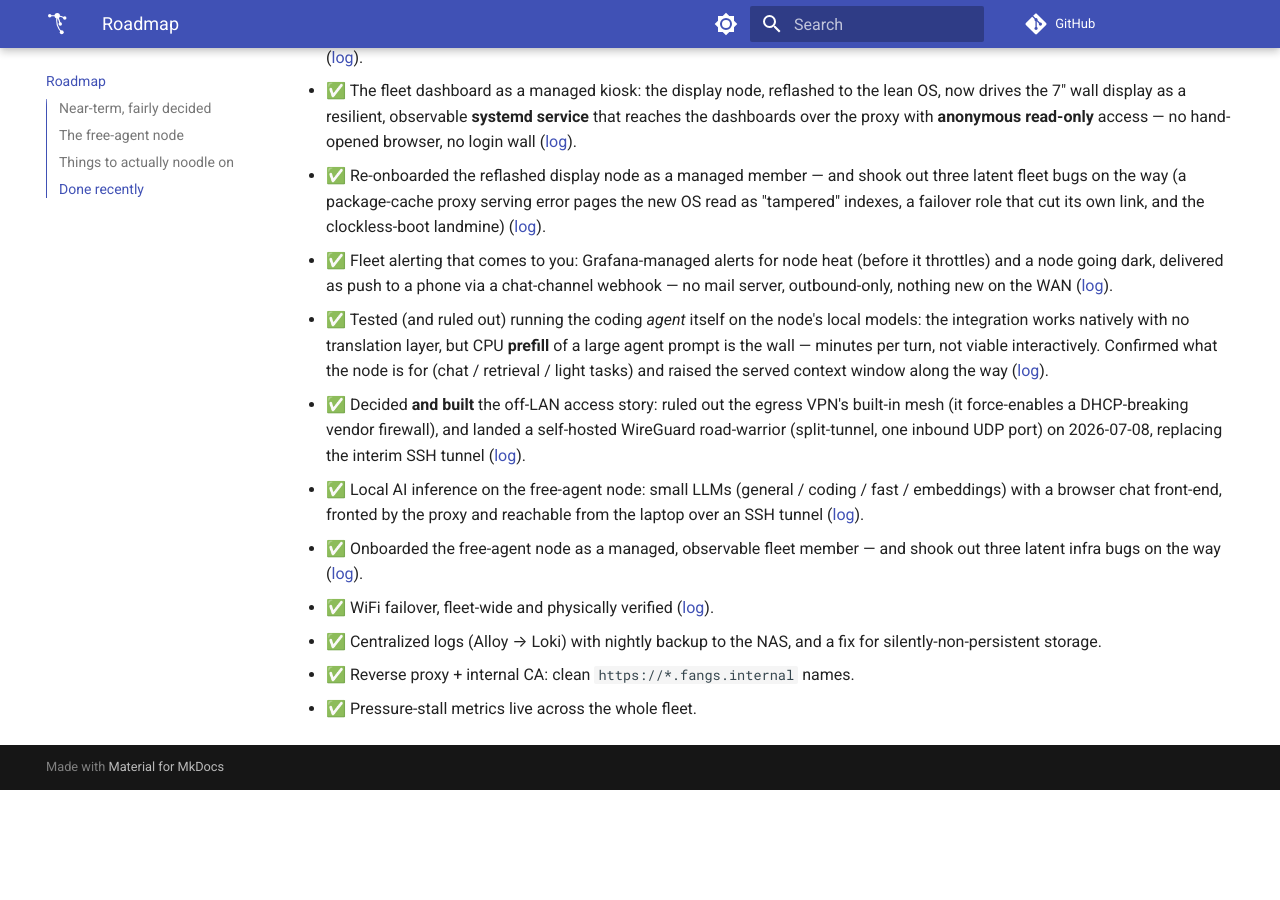
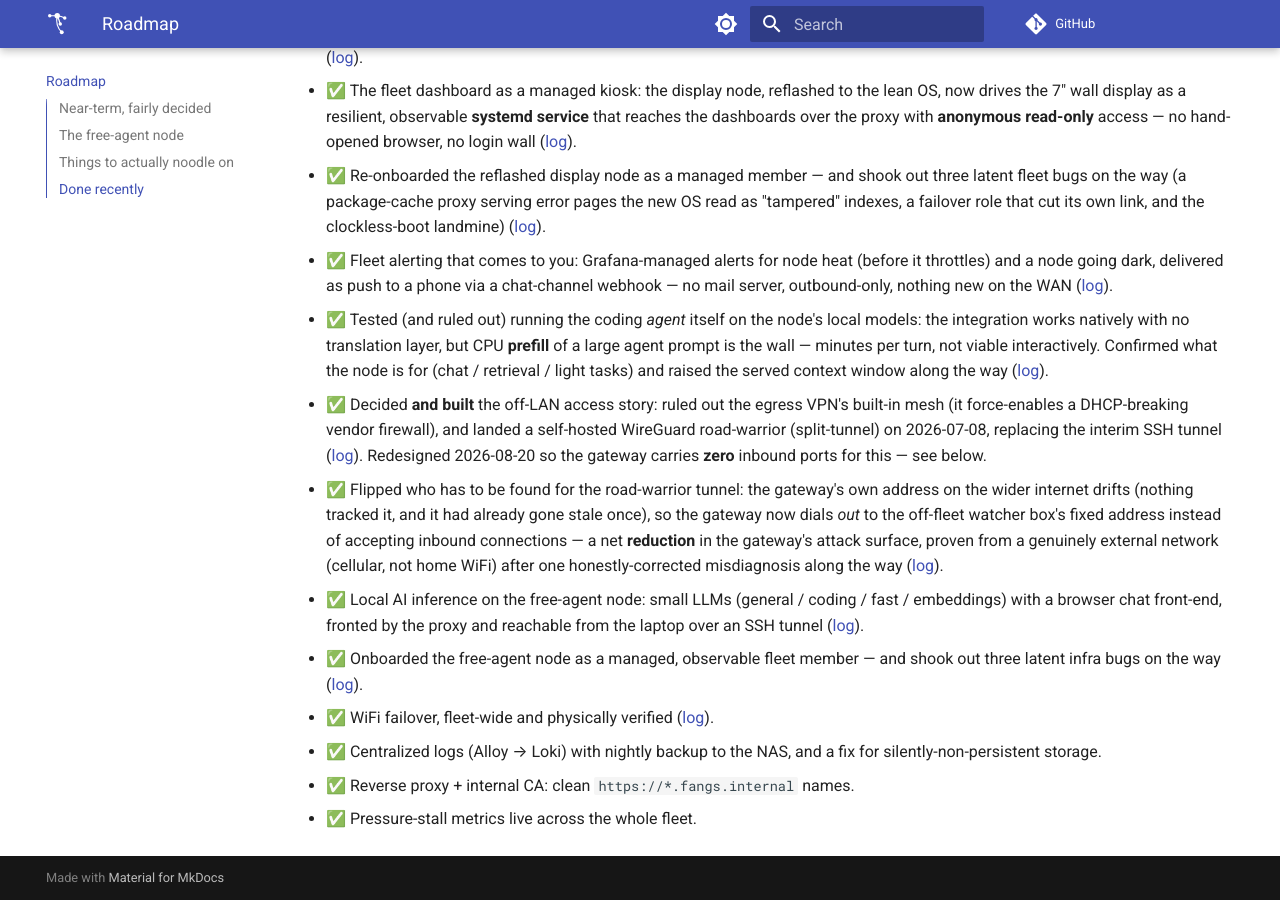
Before and after one commit to Caleb-Wrobel/fangs-doc, an MkDocs documentation site: the page built from docs/roadmap.md, in a window 1280 px wide and 900 px high, scrolled down 3791 px. Built offline with MkDocs 1.6.1 and Material for MkDocs 9.7.7, drawn with Linux system fonts in a browser that asks for light colours; comment, search, counter and statistics services are not loaded; before the commit the page ends 4581 px from its top, so only the background shows below that; some of the changed text lies outside the part shown.

Commit message:
the road looks outward / but the door learns to knock first / the house stays unseen
Build-log entry for this week's WireGuard redesign, plus the roadmap
and architecture reconciliation it makes stale.

The entry leads with the mistake rather than the fix, same as the
July entries: a symptom on my own laptop, at home, looked identical
to a provider issue diagnosed once before, and I said so with more
confidence than I'd earned. It was a loop through my own router, not
the provider, and I hadn't isolated the two possibilities from each
other either time. Corrected in the write-up rather than quietly
dropped, with the replacement explanation marked as a guess, not a
finding.

The actual subject is the redesign itself: the gateway no longer
needs a way to be found on the wider internet, because everything
now dials out to the off-fleet box's fixed address instead. Three
real bugs on the way (a network manager never running, a private key
stored under a name that collided with a more generic one and
silently stole an identity, a route nobody actually wrote) and one
genuine proof at the end — a phone on cellular data, nowhere near the
house, loading a dashboard on the first try.

Also fixes two stale roadmap lines and one architecture-doc paragraph
that still described the old design (one inbound UDP port on the
gateway) now that it accepts zero.

Sanitized as usual — no addresses, no provider names, no hardware
identifiers, no key material, no private-repo paths. Node roles
described functionally throughout.

Co-Authored-By: Claude Sonnet 5 <noreply@anthropic.com>
Claude-Session: https://claude.ai/code/session_01KnoMAZG8N2LPJALrpuZrNp

```diff
--- a/docs/roadmap.md
+++ b/docs/roadmap.md
@@ -30,11 +30,12 @@ instead of on a cloud API.
 
 Still on its list:
 
-- ✅ **Reach it from the open internet** — shipped as a **self-hosted WireGuard road-warrior** on
-  the gateway (2026-07-08). The zero-inbound-port ideal (an overlay/mesh) was **ruled out** — the
-  egress VPN's built-in mesh force-enables a vendor firewall that breaks LAN DHCP (see the
-  [remote-access log](log/2026-06-remote-access.md)) — so the road-warrior won, accepting one inbound
-  UDP port as the price. Split-tunnel, DNS over the gateway's resolver; it replaces the interim SSH tunnel.
+- ✅ **Reach it from the open internet** — shipped as a self-hosted WireGuard road-warrior on
+  the gateway (2026-07-08), then **redesigned (2026-08-20)** so the gateway no longer accepts any
+  inbound connection for this at all — the zero-inbound-port ideal, reached a different way than
+  first planned. The off-fleet watcher box (fixed address) is now the one fixed point everything
+  dials out to, gateway included; see the [build log](log/2026-08-wireguard-hub.md). Split-tunnel,
+  DNS over the gateway's resolver, unchanged.
 - **Authentication on the raw inference API** — the chat UI has its own login; the API itself
   is currently open on the trusted LAN.
 
@@ -202,8 +203,14 @@ Still on its list:
   way ([log](log/2026-06-local-coding-agent.md)).
 - ✅ Decided **and built** the off-LAN access story: ruled out the egress VPN's built-in mesh (it
   force-enables a DHCP-breaking vendor firewall), and landed a self-hosted WireGuard road-warrior
-  (split-tunnel, one inbound UDP port) on 2026-07-08, replacing the interim SSH tunnel
-  ([log](log/2026-06-remote-access.md)).
+  (split-tunnel) on 2026-07-08, replacing the interim SSH tunnel ([log](log/2026-06-remote-access.md)).
+  Redesigned 2026-08-20 so the gateway carries **zero** inbound ports for this — see below.
+- ✅ Flipped who has to be found for the road-warrior tunnel: the gateway's own address on the
+  wider internet drifts (nothing tracked it, and it had already gone stale once), so the gateway
+  now dials *out* to the off-fleet watcher box's fixed address instead of accepting inbound
+  connections — a net **reduction** in the gateway's attack surface, proven from a genuinely
+  external network (cellular, not home WiFi) after one honestly-corrected misdiagnosis along the
+  way ([log](log/2026-08-wireguard-hub.md)).
 - ✅ Local AI inference on the free-agent node: small LLMs (general / coding / fast /
   embeddings) with a browser chat front-end, fronted by the proxy and reachable from the
   laptop over an SSH tunnel ([log](log/2026-06-local-ai.md)).
--- a/mkdocs.yml
+++ b/mkdocs.yml
@@ -56,6 +56,7 @@ nav:
       - TLS Proxy: architecture/tls-proxy.md
   - Build Log:
       - Index: log/README.md
+      - The Road That Never Left the House: log/2026-08-wireguard-hub.md
       - The Rotation That Rotated Nothing: log/2026-07-credential-rotation.md
       - The Locked Door Beside the Open One: log/2026-07-secrets-at-rest.md
       - Three Bugs Behind a Green Run: log/2026-07-convergence-audit.md
```
Also changed, not shown: docs/architecture/networking.md (+10 -6 lines), docs/log/2026-08-wireguard-hub.md (added, +146 -0 lines), docs/log/README.md (+12 -0 lines).
